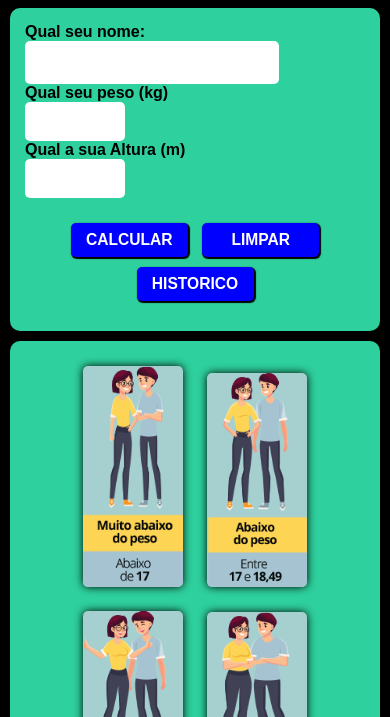
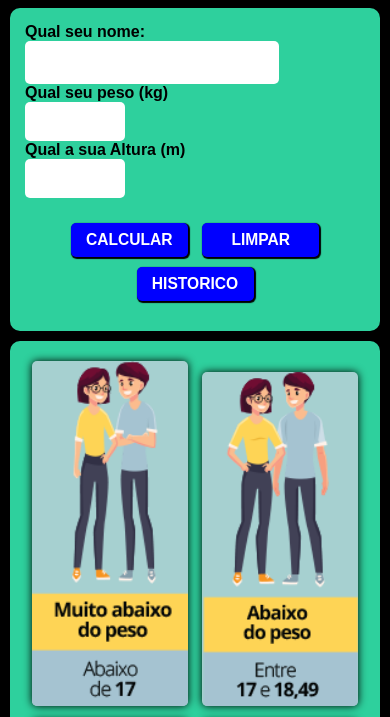
Before and after one commit to marcosfrancomarinho/IMC, a plain HTML site: page index.html in a window 390 px wide. Shown: the part 124-841 px from the top of the page. Drawn offline with Linux system fonts and the light colour scheme.

Commit message:
Update style.css

```diff
--- a/style.css
+++ b/style.css
@@ -147,8 +147,8 @@ img{
     }
 
     img{
-       max-width: 100px;
-       margin: 10px;
+       width: 40vw;
+       margin: 5px;
     }
     #resultimc{
         background-color: red;
```
